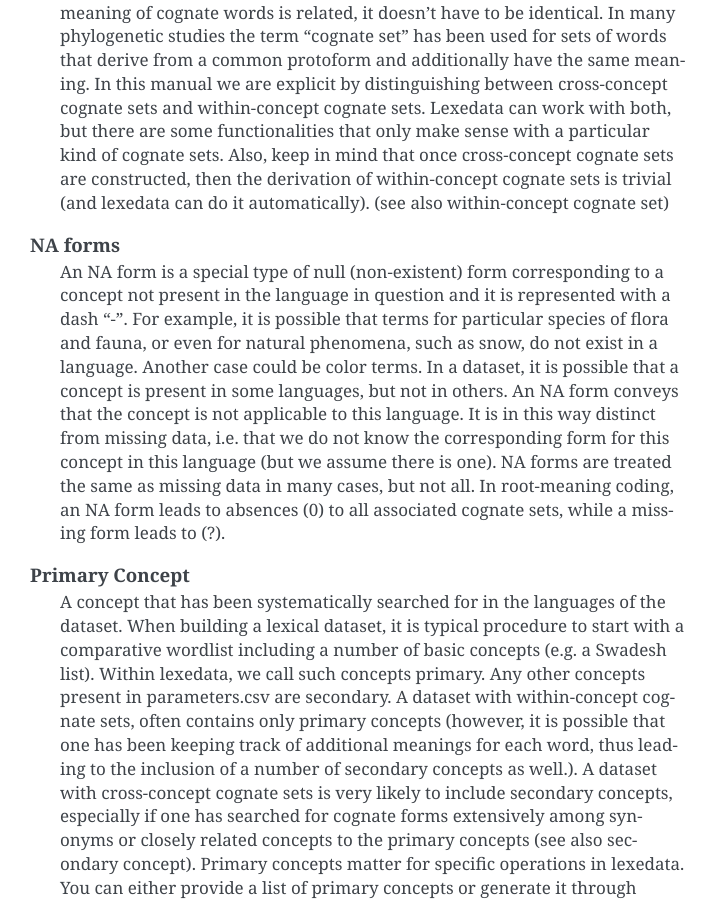
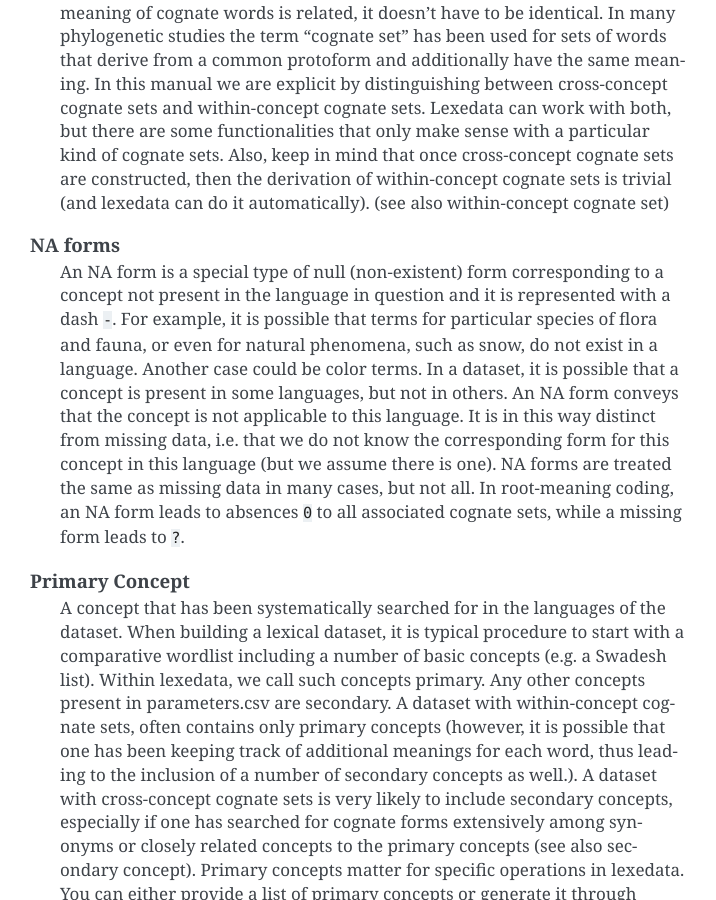
Before and after one commit to lexedata/lexedata, a Sphinx documentation site: the page built from docs/glossary.rst, in a window 1280 px wide and 900 px high, scrolled down 1164 px. Shown: the whole window, without its empty margins (390-1106 px from the left). Built offline with Sphinx 7.4.7, drawn with Linux system fonts in a browser that asks for light colours.

Commit message:
Add some code formatting to symbols

```diff
--- a/docs/glossary.rst
+++ b/docs/glossary.rst
@@ -29,7 +29,7 @@ Glossary
     A cognate set that includes all descendants or reflexes of a protoform irrespective of their meaning (i.e. including items that have undergone semantic shift). In traditional historical linguistics words are termed cognate if they share a common protoform and they have been passed down to daughter languages from a common ancestor through vertical transmission (i.e. no borrowing has occured). According to this definition, while it is expected that the meaning of cognate words is related, it doesn't have to be identical. In many phylogenetic studies the term "cognate set" has been used for sets of words that derive from a common protoform and additionally have the same meaning. In this manual we are explicit by distinguishing between cross-concept cognate sets and within-concept cognate sets. Lexedata can work with both, but there are some functionalities that only make sense with a particular kind of cognate sets. Also, keep in mind that once cross-concept cognate sets are constructed, then the derivation of within-concept cognate sets is trivial (and lexedata can do it automatically). (see also within-concept cognate set)
 
   NA forms
-    An NA form is a special type of null (non-existent) form corresponding to a concept not present in the language in question and it is represented with a dash "-". For example, it is possible that terms for particular species of flora and fauna, or even for natural phenomena, such as snow, do not exist in a language. Another case could be color terms. In a dataset, it is possible that a concept is present in some languages, but not in others. An NA form conveys that the concept is not applicable to this language. It is in this way distinct from missing data, i.e. that we do not know the corresponding form for this concept in this language (but we assume there is one). NA forms are treated the same as missing data in many cases, but not all. In root-meaning coding, an NA form leads to absences (0) to all associated cognate sets, while a missing form leads to (?).
+    An NA form is a special type of null (non-existent) form corresponding to a concept not present in the language in question and it is represented with a dash ``-``. For example, it is possible that terms for particular species of flora and fauna, or even for natural phenomena, such as snow, do not exist in a language. Another case could be color terms. In a dataset, it is possible that a concept is present in some languages, but not in others. An NA form conveys that the concept is not applicable to this language. It is in this way distinct from missing data, i.e. that we do not know the corresponding form for this concept in this language (but we assume there is one). NA forms are treated the same as missing data in many cases, but not all. In root-meaning coding, an NA form leads to absences ``0`` to all associated cognate sets, while a missing form leads to ``?``.
 
   Primary Concept
     A concept that has been systematically searched for in the languages of the dataset. When building a lexical dataset, it is typical procedure to start with a comparative wordlist including a number of basic concepts (e.g. a Swadesh list). Within lexedata, we call such concepts primary. Any other concepts present in parameters.csv are secondary. A dataset with within-concept cognate sets, often contains only primary concepts (however, it is possible that one has been keeping track of additional meanings for each word, thus leading to the inclusion of a number of secondary concepts as well.). A dataset with cross-concept cognate sets is very likely to include secondary concepts, especially if one has searched for cognate forms extensively among synonyms or closely related concepts to the primary concepts (see also secondary concept). Primary concepts matter for specific operations in lexedata. You can either provide a list of primary concepts or generate it through lexedata.report.filter if you have primary concepts annotated in your ParameterTable.
```
